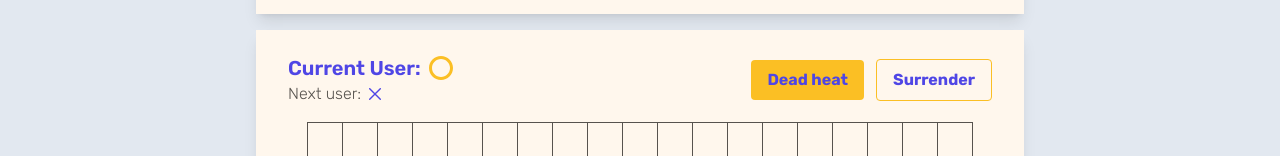
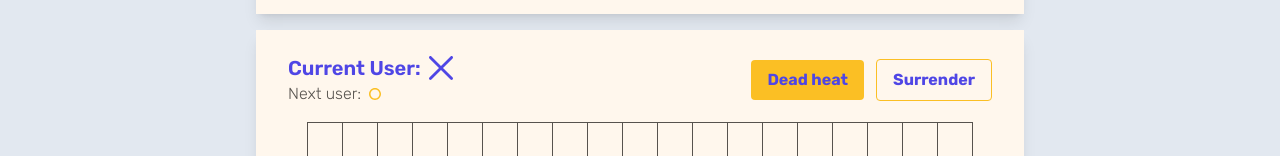
Before and after one commit to RimidalU/tic-tac-toe-online, a Next.js app: page / in a window 1280 px wide. Shown: the part 416-572 px from the top of the page. Built offline with nearby package versions, Linux system fonts and the light colour scheme.

Commit message:
feat: implement display current and next users from state

```diff
--- a/components/game/Game-field.tsx
+++ b/components/game/Game-field.tsx
@@ -1,10 +1,9 @@
 import { HTMLAttributes, useState } from "react";
 import clsx from "clsx";
 
+import { GameSymbol } from "./Game-symbol";
 import { UiButton } from "../uikit";
 
-import { CrossIcon } from "./icons/cross-icon";
-import { ZeroIcon } from "./icons/zero-icon";
 import { GAME_SYMBOLS } from "./constants";
 
 const actions = (
@@ -18,20 +17,38 @@ const actions = (
   </>
 );
 
+const MOVE_ORDER = [
+  GAME_SYMBOLS.CROSS,
+  GAME_SYMBOLS.ZERO,
+  GAME_SYMBOLS.SQUARE,
+  GAME_SYMBOLS.TRIANGLE,
+];
+
 type IStateSymbols = keyof typeof GAME_SYMBOLS | null;
 
 function getInitialState(): IStateSymbols[] {
   return new Array(19 * 19).fill(null);
 }
 
+function getNextUser(currentUser) {
+  const nextUserIndex = MOVE_ORDER.indexOf(currentUser) + 1;
+  return MOVE_ORDER[nextUserIndex] ?? MOVE_ORDER[0];
+}
+
 export function GameField({ className }: HTMLAttributes<string>) {
   const [cells, setCells] = useState<Array<IStateSymbols>>(() =>
     getInitialState(),
   );
+  const [currentUser, setCurrentUser] = useState(GAME_SYMBOLS.CROSS);
 
+  const nextUser = getNextUser(currentUser);
   return (
     <GameFieldLayout className={className}>
-      <GameHeader actions={actions} />
+      <GameHeader
+        actions={actions}
+        currentUser={currentUser}
+        nextUser={nextUser}
+      />
       <GameGrid>
         {cells.map((cell, index) => {
           return <GameCell key={index}>{cell}</GameCell>;
@@ -57,17 +74,25 @@ function GameFieldLayout({
   );
 }
 
-function GameHeader({ actions }: { actions: JSX.Element }) {
+function GameHeader({
+  actions,
+  currentUser,
+  nextUser,
+}: {
+  actions: JSX.Element;
+  currentUser: string;
+  nextUser: string;
+}) {
   return (
     <header className="flex items-center">
       <article>
         <div className="flex items-center gap-2 font-semibold text-xl">
           Current User:
-          <ZeroIcon className="w-6 h-6" />
+          <GameSymbol symbol={currentUser} className="w-6 h-6" />
         </div>
         <div className="flex items-center gap-2 text-md font-light text-stone-600">
           Next user:
-          <CrossIcon className="w-3 h-3" />
+          <GameSymbol symbol={nextUser} className="w-3 h-3" />
         </div>
       </article>
       <div className="ml-auto flex items-center gap-3">{actions}</div>
--- /dev/null
+++ b/components/game/Game-symbol.tsx
@@ -0,0 +1,24 @@
+import { TriangleIcon } from "./icons/triangle-icon";
+import { SquareIcon } from "./icons/square-icon";
+import { CrossIcon } from "./icons/cross-icon";
+import { ZeroIcon } from "./icons/zero-icon";
+
+import { GAME_SYMBOLS } from "./constants";
+
+export function GameSymbol({
+  symbol,
+  className,
+}: {
+  symbol: string;
+  className: string;
+}) {
+  const Icon =
+    {
+      [GAME_SYMBOLS.CROSS]: CrossIcon,
+      [GAME_SYMBOLS.ZERO]: ZeroIcon,
+      [GAME_SYMBOLS.SQUARE]: SquareIcon,
+      [GAME_SYMBOLS.TRIANGLE]: TriangleIcon,
+    }[symbol] ?? CrossIcon;
+
+  return <Icon className={className} />;
+}
--- a/components/game/index.ts
+++ b/components/game/index.ts
@@ -1,3 +1,4 @@
 export { GameTitle } from "./Game-title";
 export { GameInfo } from "./Game-info";
 export { GameField } from "./Game-field";
+export { GameSymbol } from "./Game-symbol";
```
